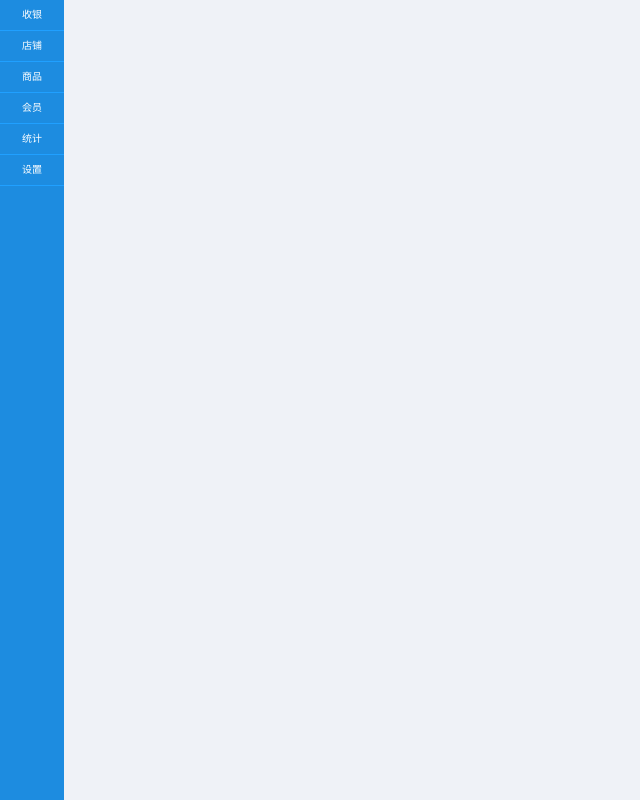
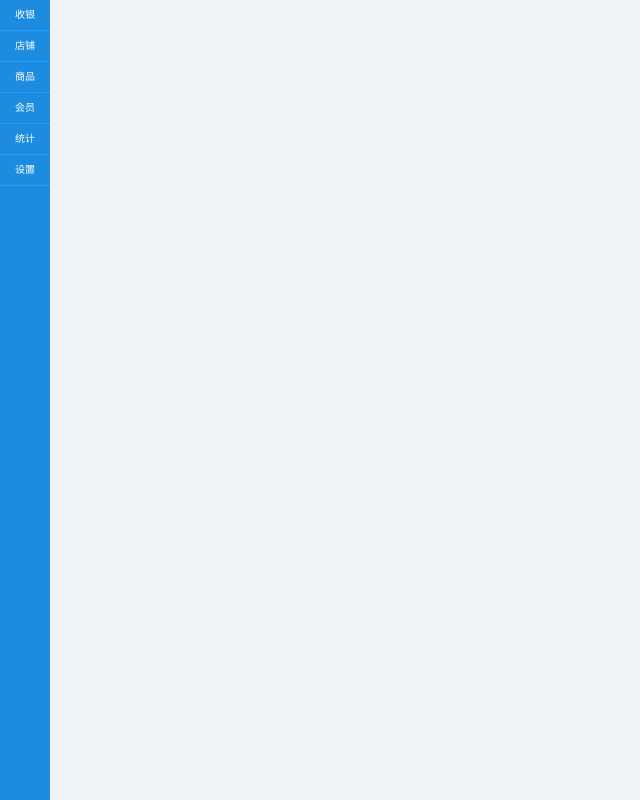
Before and after one commit to feng9217/PosDemo, a Vue app: page / in a window 1280 px wide. Shown: the whole page, without its empty margins (0-640 px from the left). Built offline with nearby package versions, Linux system fonts and the light colour scheme; a small style sheet from the web is missing.

Commit message:
使用flex布局 左边栏固定宽度 右边栏自适应

```diff
--- a/src/App.vue
+++ b/src/App.vue
@@ -1,10 +1,7 @@
 <template>
   <div id="app">
     <leftNavi></leftNavi>
-<!--     <img src="./assets/logo.png">
-    <span>icon text:</span>
-    <i class="icon iconfont icon-hanbao"></i>
-    <i class="icon iconfont icon-kafei"></i> -->
+<!--     <img src="./assets/logo.png"> -->
     <div class="main">
       <keep-alive>
         <router-view/>
@@ -28,9 +25,10 @@ export default {
   #app{
     height: 100%;
     text-align: center;
+    display: flex;
   }
   .main{
-    float: left;
+    flex: 1;
     width: 95%;
     background-color: #EFF2F7;
     height: 100%;
--- a/src/components/common/leftNav.vue
+++ b/src/components/common/leftNav.vue
@@ -39,8 +39,8 @@
     font-size: 10px;
     height: 100%;
     background-color: #1D8CE0;
-    float: left;
-    width: 5%;
+    flex: none;
+    width: 50px;
   }
   .iconfont{
     font-size: 24px;
```
